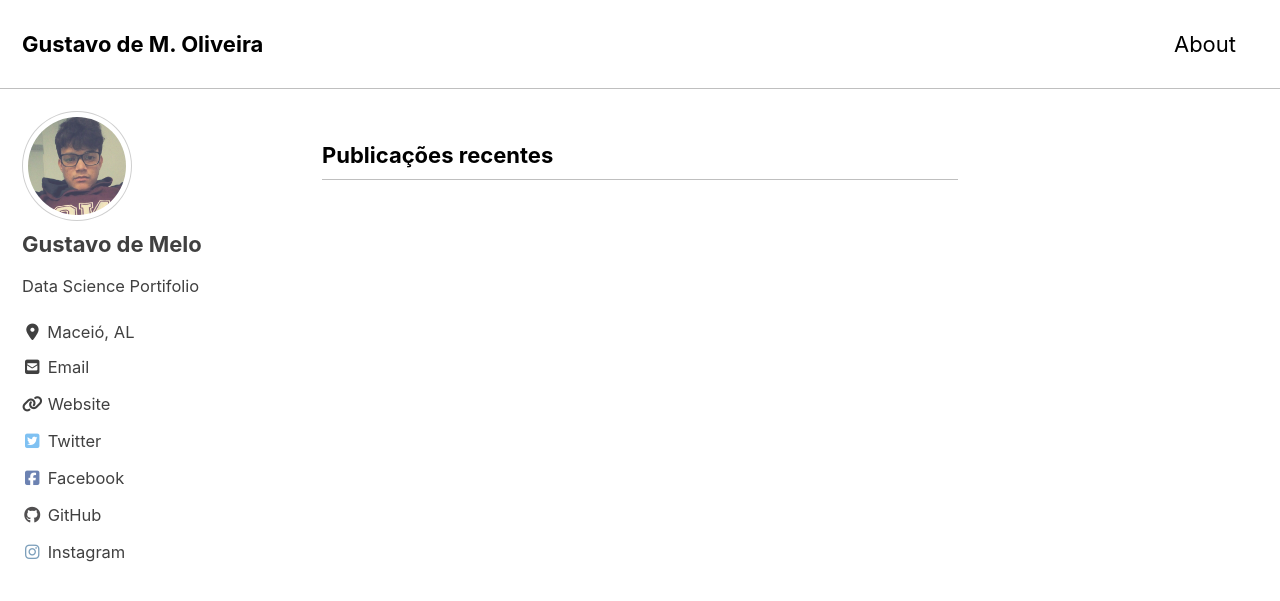
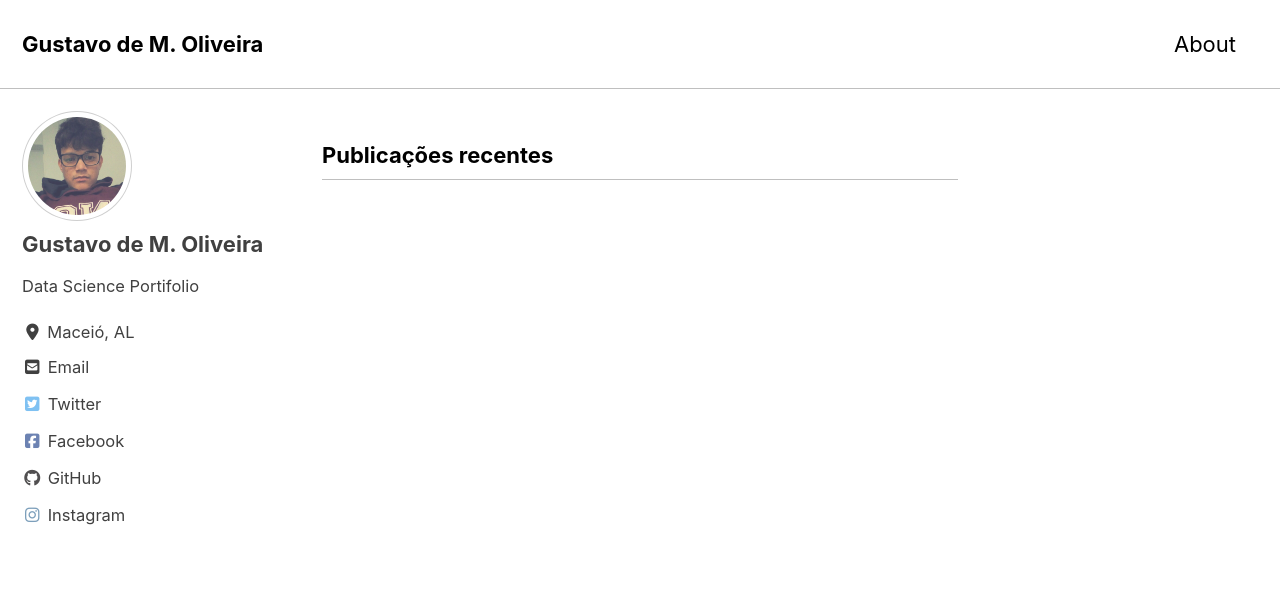
Before and after one commit to gstw7/gstw7.github.io, a Jekyll site: the page built from index.html, in a window 1280 px wide and 900 px high. Shown: the top 601 px of the window. Built offline with Jekyll 4.4.1, drawn with Linux system fonts in a browser that asks for light colours; cached includes are drawn as plain includes; nearby versions of some CDN libraries; the list of posts is cut into pages by our own code.

```diff
--- a/_config.yml
+++ b/_config.yml
@@ -93,7 +93,7 @@ analytics:
 
 # Site Author
 author:
-  name             : "Gustavo de Melo"
+  name             : "Gustavo de M. Oliveira"
   avatar           : "/images/bio-photo.jpg" # path of avatar image, e.g. "/assets/images/bio-photo.jpg"
   bio              : "Data Science Portifolio"
   location         : "Maceió, AL"
@@ -104,7 +104,7 @@ author:
       url: mailto:gust4vo-mlo@hotmail.com
     - label: "Website"
       icon: "fas fa-fw fa-link"
-      url: "https://your-website.com"
+     # url: "https://your-website.com"
     - label: "Twitter"
       icon: "fab fa-fw fa-twitter-square"
       url: "https://twitter.com/gst_m"
```
Also changed, not shown: _pages/about.md (+0 -2 lines).
